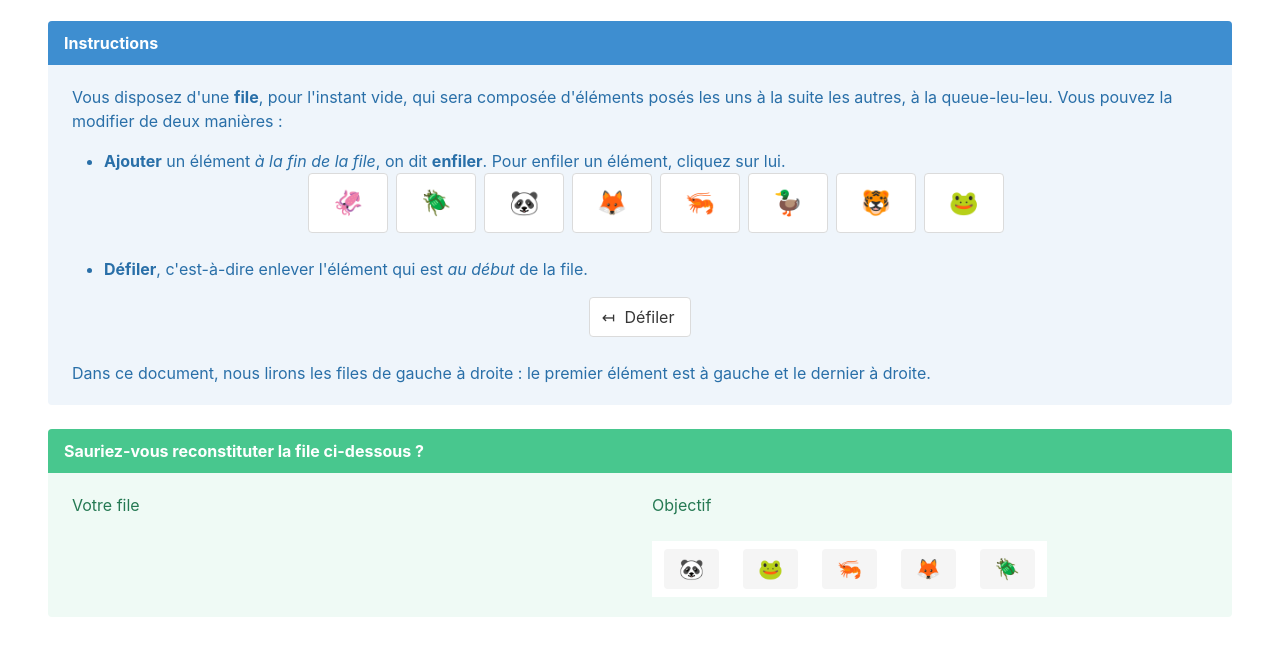
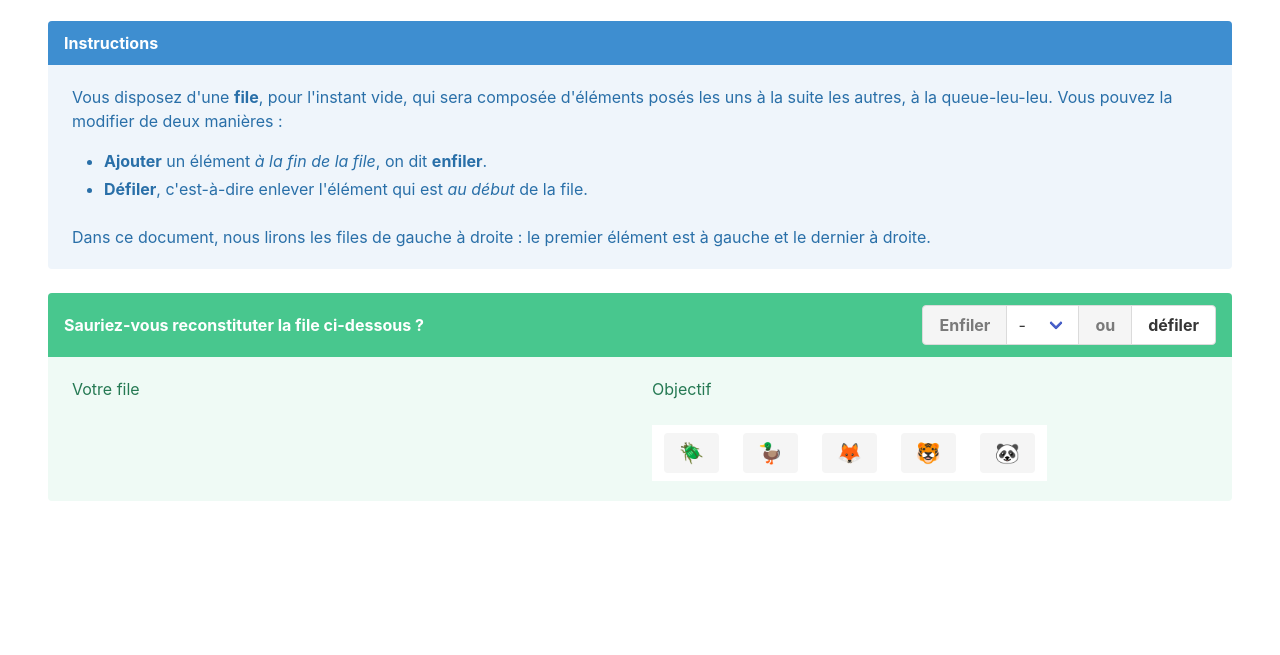
Before and after one commit to nsiceret/nsiceret.github.io, a plain HTML site: page docs/file.html in a window 1280 px wide. Shown: the part 87-742 px from the top of the page. Drawn offline with nearby package versions, Linux system fonts and the light colour scheme.

Commit message:
creer select et test select dans file.html

```diff
--- a/docs/file.html
+++ b/docs/file.html
@@ -17,20 +17,34 @@
         composée d'éléments posés les uns à la suite les autres, à la queue-leu-leu.
         Vous pouvez la modifier de deux manières :
         <ul>
-        <li><strong>Ajouter</strong> un élément <em>à la fin de la file</em>, on dit <strong>enfiler</strong>.
-        Pour enfiler un élément, cliquez sur lui. </li><div class="block" id="boutons"></div>
+        <li><strong>Ajouter</strong> un élément <em>à la fin de la file</em>, on dit <strong>enfiler</strong>.</li>
         <li><strong>Défiler</strong>, c'est-à-dire enlever l'élément qui est <em>au début</em> de la file.</li>
         </ul>
-            <div class="buttons is-flex is-justify-content-center">
-                <button class="button" onclick="verifier(this);" value="defiler"><span class="icon">↤</span><span>Défiler</span></button>
-            </div>
         </div>
         <div class="content">Dans ce document, nous lirons les files de gauche à droite : le premier élément est à gauche et le dernier à droite.</div>
         </div>
     </article>
 
     <article class="message is-success" id="entete-message">
-            <div class="message-header"><p id="message">Sauriez-vous reconstituter la file ci-dessous ?</p>
+            <div class="message-header">
+            <div id="message">Sauriez-vous reconstituter la file ci-dessous ?</div>
+            <form>
+                <div class="field has-addons ">
+                    <div class="control">
+                        <div class="button is-static is-success">Enfiler</div>
+                    </div>
+                    <div class="control">
+                        <div class="select"><select id="select" style="display:inline;" onchange="enfiler(this);"></select></div>
+                        <!--  -->
+                    </div>
+                    <div class="control">
+                        <div class="button is-static is-success"> ou </div>
+                    </div>
+                    <div class="control">
+                        <div class="button" onclick="enlever();">défiler</div>
+                    </div>
+                </div>
+            </form>
             </div>
             <div class="message-body">
                 <div class="columns">
@@ -48,25 +62,23 @@
 </section>
 <script>
 liste_animaux = ["🦑","🪲","🐼","🦊","🦐","🦆","🐯","🐸"];
-creer_liste_boutons(liste_animaux);
+creer_select(liste_animaux.slice());
 
 var p = new File("ta_file");
 p.mettre_dans("file_essai");
 
+var file_objectif = liste_animaux.sort(function () {
+  return Math.random() - 0.5;
+});
+file_objectif = file_objectif.slice(-5);
+
 var q = new File();
-q.enfiler(liste_animaux[entier_aleatoire(0,7)]);
-q.enfiler(liste_animaux[entier_aleatoire(0,7)]);
-q.enfiler(liste_animaux[entier_aleatoire(0,7)]);
-q.enfiler(liste_animaux[entier_aleatoire(0,7)]);
-q.enfiler(liste_animaux[entier_aleatoire(0,7)]);
+for(var c in file_objectif){
+    q.enfiler(file_objectif[c]);
+}
 q.mettre_dans("objectif");
 
 function verifier(elt){
-    if(elt.value == "defiler"){
-        p.defiler();
-    }else{
-        p.enfiler(elt.innerHTML);
-    }
     if (q.est_egal_a(p)){
         document.getElementById("message").innerHTML = "BRAVO ! Rechargez la page pour avoir une nouvelle file.";
         document.getElementById("entete-message").classList.remove("is-success");
@@ -77,6 +89,17 @@ function verifier(elt){
         document.getElementById("entete-message").classList.remove("is-danger");
     }
 }
+
+function enfiler(elt){
+    if(elt.value.length > 0){
+        p.enfiler(elt.value);
+        verifier();
+    }
+}
+function enlever(){
+    p.defiler();
+    verifier();
+}
 </script>
 </body>
 </html>
--- a/docs/utils.js
+++ b/docs/utils.js
@@ -42,7 +42,7 @@ class File extends TAD{
     constructor(ide = "ma_pile"){
       super();
       var tbodyRef = this.repr.getElementsByTagName('tbody')[0];
-      var newRow = tbodyRef.insertRow(0)
+      this.ligne = tbodyRef.insertRow(0);
     }
 
     est_vide(){
@@ -55,9 +55,9 @@ class File extends TAD{
       }else{
         this.liste.reverse();
         this.liste.pop();
-        this.liste.reverse()
+        this.liste.reverse();
         //this.repr.getElementsByTagName('tbody')[0].deleteRow(0);
-        this.repr.rows[0].deleteCell(0);
+        this.ligne.deleteCell(0);
       }
     }
 
@@ -159,8 +159,7 @@ class Liste extends TAD{
     constructor(ide = "ma_liste"){
       super();
       var tbodyRef = this.repr.getElementsByTagName('tbody')[0];
-      this.ligne = tbodyRef.insertRow(0);
-      this.ligne.className = "is-justify-content-center is-flex";
+      this.ligne = tbodyRef.insertRow();
     }
 
     append(elt, params={}){
@@ -252,6 +251,19 @@ function creer_colonne_boutons(labels,ide="boutons"){
     }
 
 }
+function creer_select(labels,ide="select"){
+    var pere = document.getElementById(ide);
+    var o = document.createElement("option");
+    o.value = "";
+    o.innerHTML = "-";
+    pere.appendChild(o);
+    for (var i = 0; i < labels.length; ++i) {
+        o = document.createElement("option");
+        o.value = labels[i];
+        o.innerHTML = labels[i];
+        pere.appendChild(o);
+    }
+}
 
 
 /*********
```
